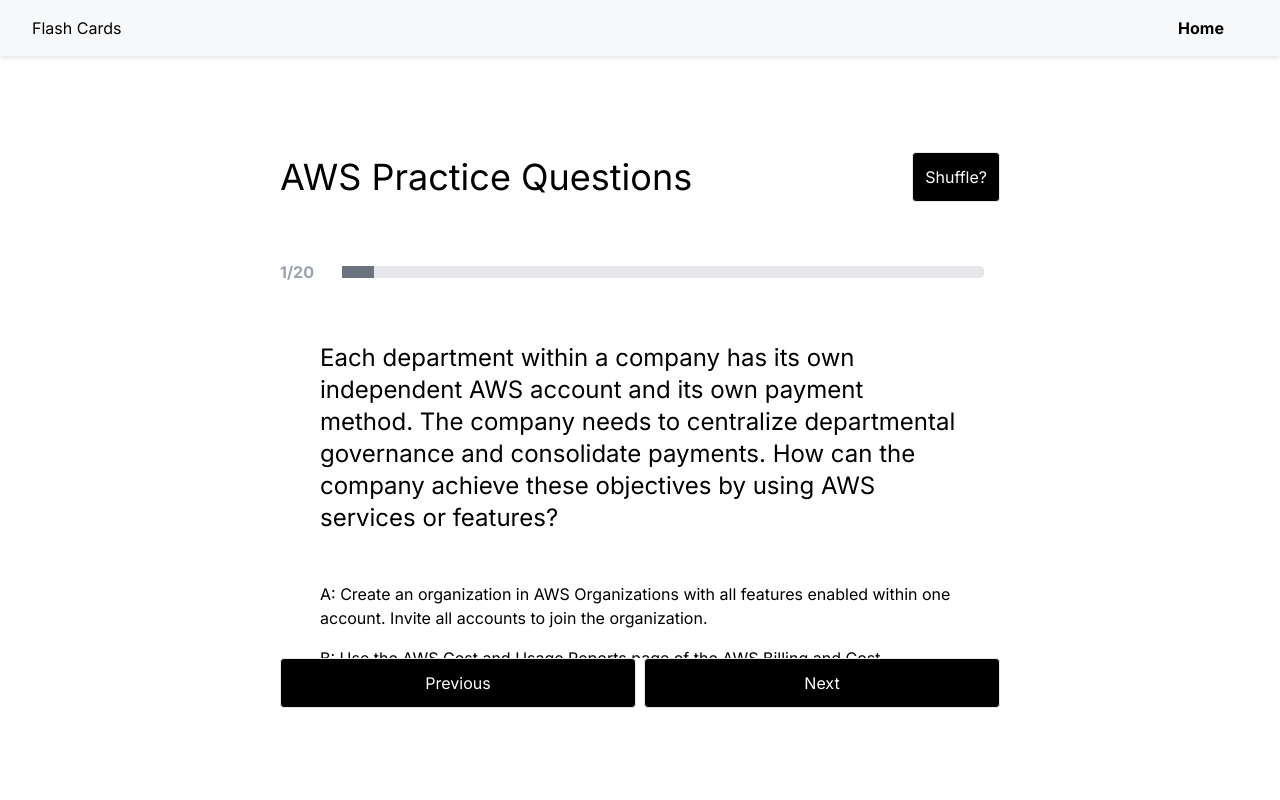
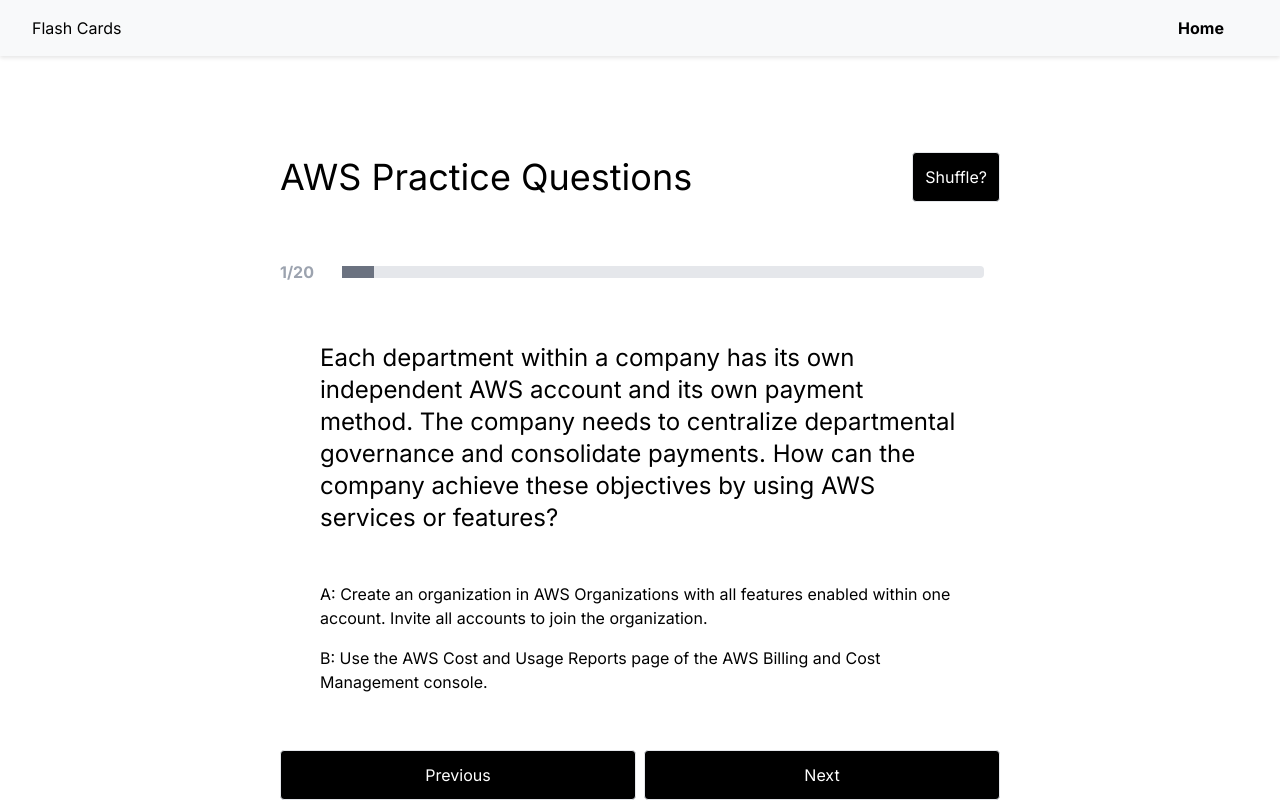
Before and after one commit to KevinFreistroffer/FlashCards-NextJS, a Next.js app: page / in a window 1280 px wide. Built offline with nearby package versions, Linux system fonts and the light colour scheme.

Commit message:
modal styles moved, max height

```diff
--- a/src/app/components/FlashCards/FlashCard.tsx
+++ b/src/app/components/FlashCards/FlashCard.tsx
@@ -1,6 +1,7 @@
 import { IFlashCard, IQuestion } from "@/_lib/definitions";
 import React from "react";
 import { shuffle } from "lodash";
+import styles from "./styles.module.css";
 
 export const Card = ({ data }: { data: IFlashCard }): JSX.Element => {
   const { question, choices, showAnswer } = data;
@@ -8,7 +9,7 @@
 
   return (
     <div
-      className="min-h-96 max-h-96 w-full mb-6 overflow-y-auto pt-6 px-10 pb-20"
+      className={`${styles["flashcard"]} min-h-96 max-h-96 w-full mb-6 overflow-y-auto pt-6 px-10 pb-20`}
       data-testid="flashcard "
     >
       <div>
--- a/src/app/components/FlashCards/FlashCards.tsx
+++ b/src/app/components/FlashCards/FlashCards.tsx
@@ -78,7 +78,7 @@
       </div>
 
       <div
-        className="card-container min-h-96 max-h-96 w-full mb-6"
+        className={`${styles["card-container"]} w-full mb-6`}
         onClick={() => {
           setCards((state) => {
             return state.map((card, index) => {
@@ -111,7 +111,7 @@
         <FlashCard data={cards[currentCardIndex]} />
       </div>
 
-      <div className="flex justify-between bg-white">
+      <div className={`${styles["buttons"]} flex justify-between bg-white`}>
         <button
           className="rounded p-3 border mr-2 flex-1 bg-black text-white"
           onClick={handlePrevCard}
--- a/src/app/components/FlashCards/styles.module.css
+++ b/src/app/components/FlashCards/styles.module.css
@@ -1,34 +1,21 @@
+.flashcard {
+  /* min-height: 30rem;
+  max-height: 30rem; */
+  height: 30rem;
+}
+
 .flashcard-container {
   width: 80%;
   max-width: 45rem;
+  height: 30rem;
 }
 
-#modal {
-  display: flex;
-  position: fixed;
-  top: 0;
-  right: 0;
-  bottom: 0;
-  left: 0;
-  justify-content: center;
-  align-items: center;
-  z-index: 50;
-  background-color: rgba(255, 255, 255, 0.75);
-  backdrop-filter: blur(10px);
+.card-container {
+  max-height: 30rem;
 }
 
-.modal-content {
-  width: 100%;
-  height: 100%;
-  max-width: 475px;
-  max-height: 450px;
-  background-color: white;
-  border: 1px solid #dddddd;
-  box-shadow: 0 0 20px 0px #00000038;
-}
-
-.modal-content__title {
-  font-size: 2vw;
+.buttons {
+  box-shadow: 0 -0.8125rem 0.4375rem #ffffffc2;
 }
 
 .progress-bar {
```
Also changed, not shown: src/app/components/Modal/styles.module.css (+27 -0 lines).
